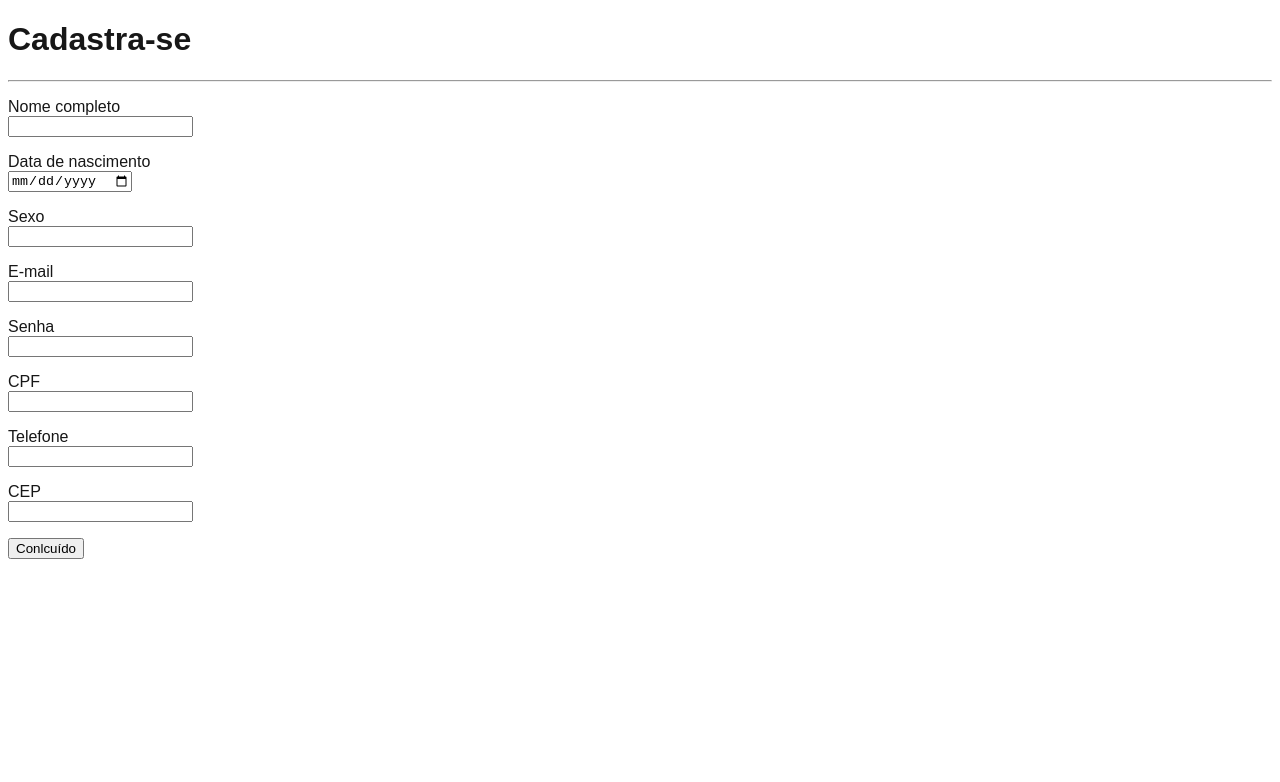
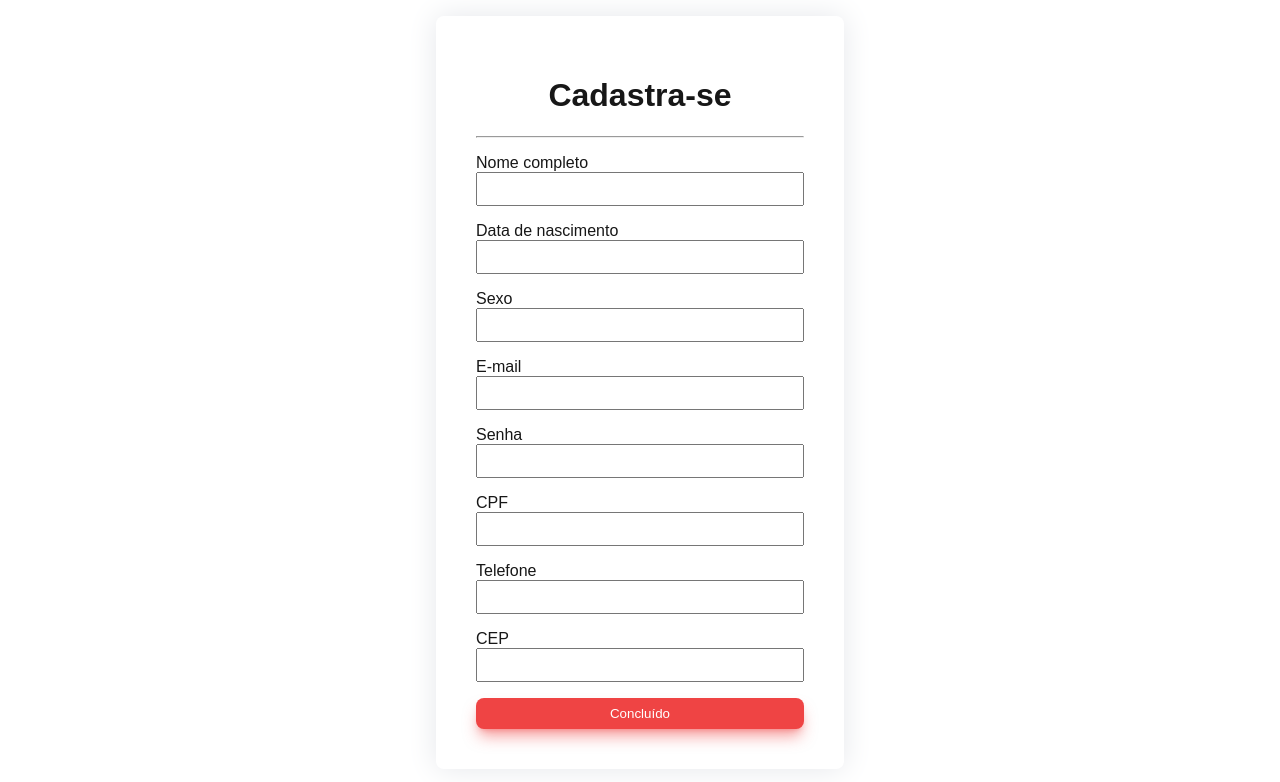
Before and after one commit to LuizFernandoFormenton/projeto_integrador, a Next.js app: page /cadastro in a window 1280 px wide. Shown: the top 782 px of the page. Built offline with nearby package versions, Linux system fonts and the light colour scheme.

Commit message:
AULA PROJETO, ESTILZIANDO AS TELAS
DIA 30/01/2025

```diff
--- a/app/cadastro/page.js
+++ b/app/cadastro/page.js
@@ -1,22 +1,28 @@
+import Botoes from "../login/components/Botoes";
+import InputPersonalizado from "../login/components/InputPersonalizado";
+
 function Cadrasto () {
     return (
-        <div>
-            <h1> Cadastra-se </h1>
+        <div className="justify-center flex">
 
-            <hr/>
+            <div className=" mt-2 rounded-lg p-10 shadow-[0px_0px_30px] shadow-gray-200 " >
+            {/* <div className="rounded-lg p-10 outline-outline-gray-100 border-red-500 shadow-[3px_3px_5px] shadow-[#CCC] mt-10"/>      */}
+                    <h1 className=" text-center " > Cadastra-se </h1>
 
-            <p> <label> Nome completo </label> <br/> <input/> </p>
-            <p> <label> Data de nascimento </label> <br/> <input type="date"/> </p>
-            <p> <label> Sexo </label> <br/> <input/> </p>
-            <p> <label> E-mail </label> <br/> <input/> </p>
-            <p> <label> Senha </label> <br/> <input type="password "/> </p>
-            <p> <label> CPF </label> <br/> <input/> </p>
-            <p> <label> Telefone </label> <br/> <input/> </p>
-            <p> <label> CEP </label> <br/> <input/> </p>
+                    <hr/>
 
-            <form>
-               <button> Conlcuído </button>
-            </form>
+                    <InputPersonalizado label= "Nome completo" />
+                    <InputPersonalizado label= "Data de nascimento" />
+                    <InputPersonalizado label= "Sexo" />
+                    <InputPersonalizado label= "E-mail" />
+                    <InputPersonalizado label= "Senha" />
+                    <InputPersonalizado label= "CPF" />
+                    <InputPersonalizado label= "Telefone" />
+                    <InputPersonalizado label= "CEP" />
+
+                    <Botoes botoes="Concluído" />
+            </div>
+
 
         </div>
      );
--- a/app/login/components/Botoes.js
+++ b/app/login/components/Botoes.js
@@ -1,8 +1,8 @@
-function Botoes() {
+function Botoes(attr) {
     return (
         <div>
             <form>
-               <button> Entrar </button>
+               <button className={"  text-white p-2 border-none rounded-lg bg-red-500 shadow-lg shadow-red-500/50 w-full "+attr.className} > {attr.botoes} </button>
            </form>
         </div>
      );
--- a/app/login/components/InputPersonalizado.js
+++ b/app/login/components/InputPersonalizado.js
@@ -1,7 +1,7 @@
 function InputPersonalizado(attr) {
     return (
         <div>
-            <p> <label > {attr.label} </label> <br/> <input placeholder={attr.placeholder} /> </p>
+            <p> <label> {attr.label} </label> <br/> <input className="w-80 size-7" placeholder={attr.placeholder} /> </p>
         </div>
      );
 }
--- a/app/login/page.js
+++ b/app/login/page.js
@@ -3,17 +3,18 @@ import InputPersonalizado from "./components/InputPersonalizado";
 
 function Login () {
     return (
-    <div className="justify-center flex" >
+    <div className=" flex items-center justify-center h-screen  " >
 
-        <div>
-            <h1> Login </h1>
+        <div className=" rounded-lg p-10 shadow-[0px_0px_30px] shadow-gray-200"  >
+            <h1 className="text-center" > Login </h1>
+
             <hr/>
 
-            <InputPersonalizado label=" E-mail" placeholder="Digite seu email: " />
-            <InputPersonalizado label=" Senha " placeholder="Digite sua senha: " />
+            <InputPersonalizado label=" E-mail" />
+            <InputPersonalizado label=" Senha " />
 
 
-            <a href="#"> Esqueceu a sua senha? </a>
+            <a  href="#" > Esqueceu sua senha? </a>
 
            <br/>
 
@@ -21,9 +22,9 @@ function Login () {
 
            <br/>
 
-           <Botoes/>
+           <Botoes botoes="Entrar" />
 
-           <p> Não tem uma conta? <a href="./cadastro.html"> Cadastra-se </a> </p>
+           <p className="text-center" > Não tem uma conta? <a href="./cadastro.html"> Cadastra-se </a> </p>
 
         </div>
 
```
